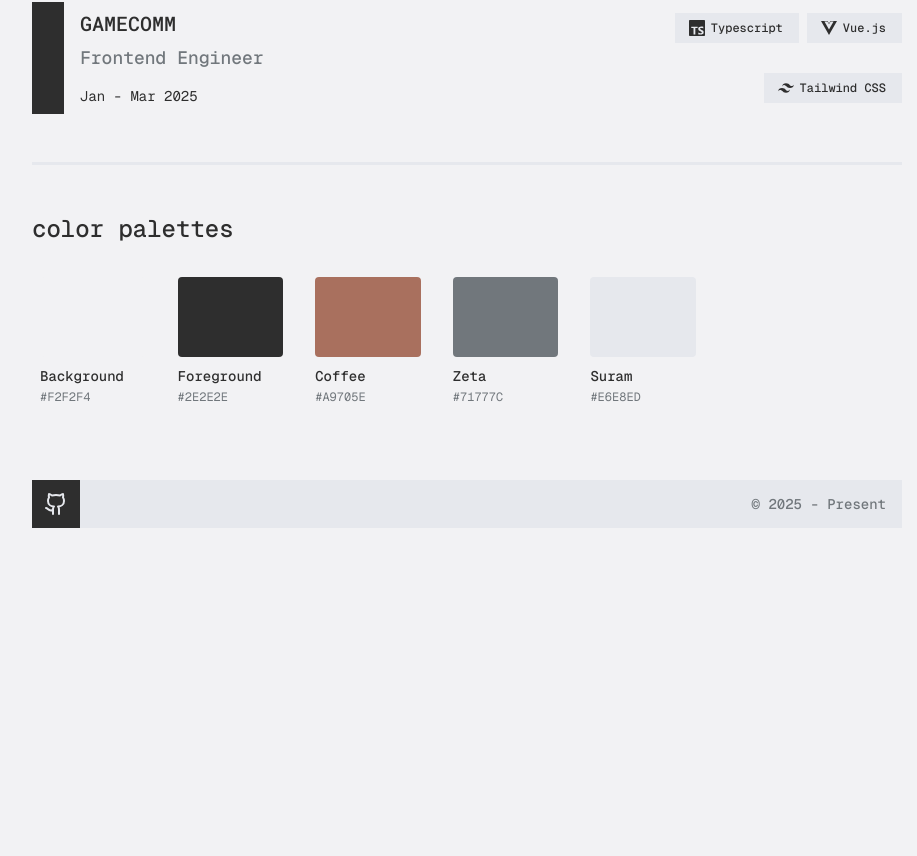
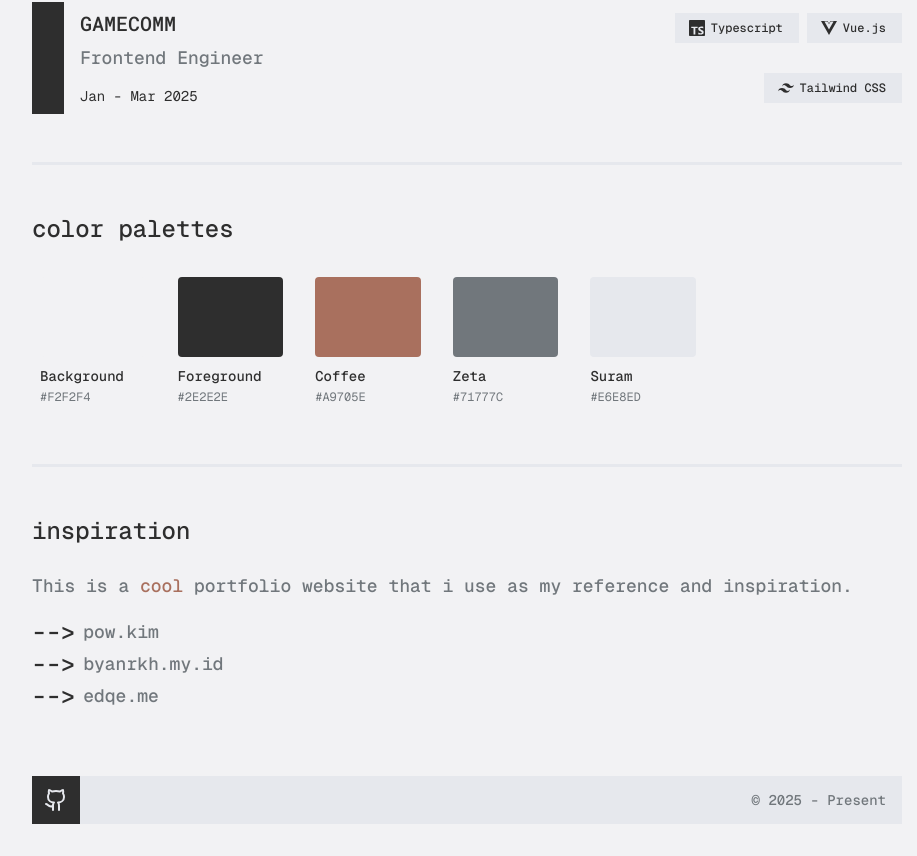
Before and after one commit to IRTIDEATH/Al-Sakha, a Next.js app: page / in a window 1280 px wide. Shown: the part 1039-1895 px from the top of the page, without its empty margins (173-1090 px from the left). Before the commit the page ends 1599 px from the top, so only its background shows below. Built offline with nearby package versions, Linux system fonts and the light colour scheme.

Commit message:
Create an inspiration section for the home page

```diff
--- /dev/null
+++ b/components/section/home/inspiration-section.tsx
@@ -0,0 +1,48 @@
+"use client"
+
+import Link from "next/link";
+
+const InspirationSection = () => {
+  return (
+    <>
+      <div>
+        <h1 className="text-2xl mb-6 font-medium">inspiration</h1>
+        <p className="w-full text-zeta font-medium text-lg text-start">
+          This is a <span className="text-coffee">cool</span> portfolio website
+          that i use as my reference and inspiration.
+        </p>
+        <ul className="w-full text-zeta font-medium text-lg text-start mt-4">
+          <li className="flex items-center gap-2">
+            <span className="text-2xl text-foreground">{"-->"}</span>
+            <Link
+              href="https://pow.kim/"
+              className="hover:underline decoration-2"
+            >
+              pow.kim
+            </Link>
+          </li>
+          <li className="flex items-center gap-2">
+            <span className="text-2xl text-foreground">{"-->"}</span>
+            <Link
+              href="https://www.byanrkh.my.id/"
+              className="hover:underline decoration-2"
+            >
+              byanrkh.my.id
+            </Link>
+          </li>
+          <li className="flex items-center gap-2">
+            <span className="text-2xl text-foreground">{"-->"}</span>
+            <Link
+              href="https://edqe.me/"
+              className="hover:underline decoration-2"
+            >
+              edqe.me
+            </Link>
+          </li>
+        </ul>
+      </div>
+    </>
+  );
+}
+
+export default InspirationSection
--- a/pages/home-page.tsx
+++ b/pages/home-page.tsx
@@ -5,6 +5,7 @@ import AboutSection from "@/components/section/home/about-section";
 import Divider from "@/components/ui/divider";
 import InternshipSection from "@/components/section/home/internship-section";
 import ColorPaletteSection from "@/components/section/home/color-palette-section";
+import InspirationSection from "@/components/section/home/inspiration-section";
 
 const HomePage = () => {
   return (
@@ -16,6 +17,8 @@ const HomePage = () => {
       <InternshipSection />
       <Divider />
       <ColorPaletteSection />
+      <Divider />
+      <InspirationSection />
     </>
   );
 };
```
